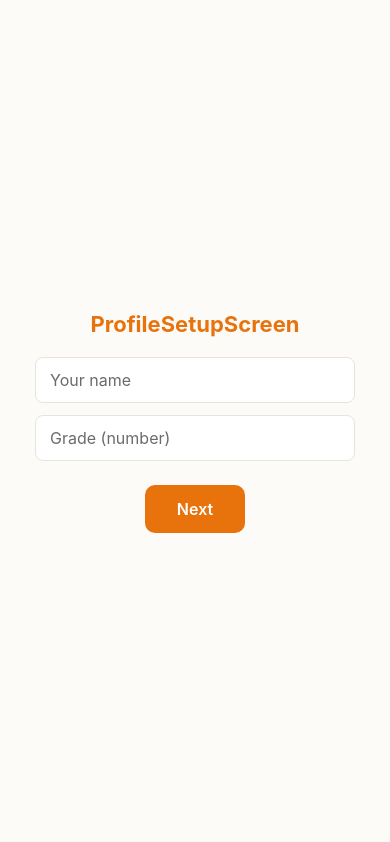
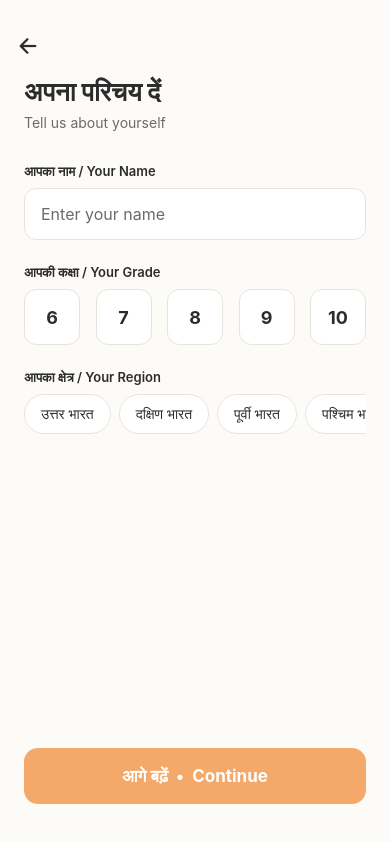
Before and after one commit to SohamMahajan788/multilingual-ai-tutor, a React Native app in the folder apps/mobile/: screen /ProfileSetup in a window 390 px wide. Built offline with nearby package versions, Linux system fonts and the light colour scheme; what react-native-worklets would draw is missing.

Commit message:
feat: ProfileSetup screen with name input, grade selector, region chips

```diff
--- a/apps/mobile/src/screens/onboarding/ProfileSetupScreen.tsx
+++ b/apps/mobile/src/screens/onboarding/ProfileSetupScreen.tsx
@@ -1,100 +1,323 @@
-import { useNavigation } from '@react-navigation/native';
-import type { StackNavigationProp } from '@react-navigation/stack';
-import React from 'react';
+import { Ionicons } from '@expo/vector-icons';
+import type { StackScreenProps } from '@react-navigation/stack';
+import React, { useCallback, useState } from 'react';
 import {
+  KeyboardAvoidingView,
+  Platform,
   Pressable,
+  ScrollView,
   StyleSheet,
   Text,
   TextInput,
   View,
 } from 'react-native';
+import { SafeAreaView } from 'react-native-safe-area-context';
 
 import type { OnboardingStackParamList } from '../../navigation/types';
 import { useAppStore } from '../../stores/appStore';
 
-type Nav = StackNavigationProp<OnboardingStackParamList, 'ProfileSetup'>;
+const GRADES = [6, 7, 8, 9, 10] as const;
+
+const REGIONS = [
+  'उत्तर भारत',
+  'दक्षिण भारत',
+  'पूर्वी भारत',
+  'पश्चिम भारत',
+  'मध्य भारत',
+  'उत्तर-पूर्व',
+] as const;
+
+type Props = StackScreenProps<OnboardingStackParamList, 'ProfileSetup'>;
 
 /**
- * Collects display name and grade before the guided tutorial.
+ * Collects learner name, grade, and region before the tutorial step.
  */
-export default function ProfileSetupScreen(): React.ReactElement {
-  const navigation = useNavigation<Nav>();
+export default function ProfileSetupScreen({
+  navigation,
+}: Props): React.ReactElement {
   const setStudentName = useAppStore((s) => s.setStudentName);
   const setStudentGrade = useAppStore((s) => s.setStudentGrade);
 
+  const [name, setName] = useState('');
+  const [selectedGrade, setSelectedGrade] = useState(0);
+  const [selectedRegion, setSelectedRegion] = useState('');
+
+  const canContinue = name.trim().length > 0 && selectedGrade !== 0;
+
+  const onContinue = useCallback(() => {
+    if (!canContinue) {
+      return;
+    }
+    setStudentName(name.trim());
+    setStudentGrade(selectedGrade);
+    navigation.navigate('Tutorial');
+  }, [canContinue, name, navigation, selectedGrade, setStudentGrade, setStudentName]);
+
   return (
-    <View style={styles.container}>
-      <Text style={styles.title}>ProfileSetupScreen</Text>
+    <SafeAreaView style={styles.safe} edges={['top', 'left', 'right', 'bottom']}>
+      <KeyboardAvoidingView
+        style={styles.keyboardView}
+        behavior={Platform.OS === 'ios' ? 'padding' : 'height'}
+      >
+        <ScrollView
+          style={styles.scroll}
+          contentContainerStyle={styles.scrollContent}
+          keyboardShouldPersistTaps="handled"
+          showsVerticalScrollIndicator={false}
+        >
+          <View style={styles.header}>
+            <Pressable
+              onPress={() => navigation.goBack()}
+              style={({ pressed }) => [styles.backBtn, pressed && styles.backPressed]}
+              accessibilityRole="button"
+              accessibilityLabel="Go back"
+            >
+              <Ionicons name="arrow-back" size={24} color="#2C2C2C" />
+            </Pressable>
+            <Text style={styles.headerTitle}>अपना परिचय दें</Text>
+            <Text style={styles.headerSubtitle}>Tell us about yourself</Text>
+          </View>
+
+          <View style={styles.section}>
+            <Text style={styles.label}>आपका नाम / Your Name</Text>
             <TextInput
-        style={styles.input}
-        placeholder="Your name"
+              value={name}
+              onChangeText={setName}
+              placeholder="Enter your name"
               placeholderTextColor="#6B6B6B"
-        onChangeText={setStudentName}
-        accessibilityLabel="Student name"
+              style={styles.nameInput}
+              autoCorrect={false}
+              autoCapitalize="words"
+              accessibilityLabel="Your name"
             />
-      <TextInput
-        style={styles.input}
-        placeholder="Grade (number)"
-        placeholderTextColor="#6B6B6B"
-        keyboardType="number-pad"
-        onChangeText={(t) => {
-          const n = parseInt(t, 10);
-          if (!Number.isNaN(n)) {
-            setStudentGrade(n);
-          }
-        }}
-        accessibilityLabel="Student grade"
-      />
+          </View>
+
+          <View style={styles.section}>
+            <Text style={styles.label}>आपकी कक्षा / Your Grade</Text>
+            <View style={styles.gradeRow}>
+              {GRADES.map((g) => {
+                const selected = selectedGrade === g;
+                return (
                   <Pressable
-        style={({ pressed }) => [styles.button, pressed && styles.buttonPressed]}
-        onPress={() => navigation.navigate('Tutorial')}
+                    key={g}
+                    onPress={() => setSelectedGrade(g)}
+                    style={({ pressed }) => [
+                      styles.gradeBtn,
+                      selected && styles.gradeBtnSelected,
+                      pressed && styles.gradeBtnPressed,
+                    ]}
+                    accessibilityRole="button"
+                    accessibilityState={{ selected }}
+                    accessibilityLabel={`Grade ${g}`}
                   >
-        <Text style={styles.buttonLabel}>Next</Text>
+                    <Text
+                      style={[
+                        styles.gradeBtnText,
+                        selected && styles.gradeBtnTextSelected,
+                      ]}
+                    >
+                      {g}
+                    </Text>
                   </Pressable>
+                );
+              })}
             </View>
+          </View>
+
+          <View style={styles.sectionRegion}>
+            <Text style={styles.label}>आपका क्षेत्र / Your Region</Text>
+            <ScrollView
+              horizontal
+              showsHorizontalScrollIndicator={false}
+              contentContainerStyle={styles.regionScrollContent}
+            >
+              {REGIONS.map((region) => {
+                const selected = selectedRegion === region;
+                return (
+                  <Pressable
+                    key={region}
+                    onPress={() => setSelectedRegion(region)}
+                    style={({ pressed }) => [
+                      styles.chip,
+                      selected && styles.chipSelected,
+                      pressed && styles.chipPressed,
+                    ]}
+                    accessibilityRole="button"
+                    accessibilityState={{ selected }}
+                    accessibilityLabel={region}
+                  >
+                    <Text
+                      style={[
+                        styles.chipText,
+                        selected && styles.chipTextSelected,
+                      ]}
+                    >
+                      {region}
+                    </Text>
+                  </Pressable>
+                );
+              })}
+            </ScrollView>
+          </View>
+
+          <Pressable
+            onPress={onContinue}
+            disabled={!canContinue}
+            style={({ pressed }) => [
+              styles.continueBtn,
+              !canContinue && styles.continueBtnDisabled,
+              pressed && canContinue && styles.continueBtnPressed,
+            ]}
+            accessibilityRole="button"
+            accessibilityState={{ disabled: !canContinue }}
+          >
+            <Text style={styles.continueLabel}>आगे बढ़ें  •  Continue</Text>
+          </Pressable>
+        </ScrollView>
+      </KeyboardAvoidingView>
+    </SafeAreaView>
   );
 }
 
 const styles = StyleSheet.create({
-  container: {
+  safe: {
     flex: 1,
+    backgroundColor: '#FDFBF7',
+  },
+  keyboardView: {
+    flex: 1,
+  },
+  scroll: {
+    flex: 1,
+  },
+  scrollContent: {
+    paddingHorizontal: 24,
+    paddingBottom: 40,
+    flexGrow: 1,
+  },
+  header: {
+    marginTop: 24,
+    marginBottom: 32,
+  },
+  backBtn: {
+    width: 44,
+    height: 44,
+    alignItems: 'flex-start',
+    justifyContent: 'center',
+    marginBottom: 8,
+    marginLeft: -8,
+  },
+  backPressed: {
+    opacity: 0.6,
+  },
+  headerTitle: {
+    fontSize: 26,
+    fontWeight: '800',
+    color: '#2C2C2C',
+  },
+  headerSubtitle: {
+    fontSize: 14,
+    color: '#6B6B6B',
+    marginTop: 6,
+  },
+  section: {
+    marginBottom: 24,
+  },
+  sectionRegion: {
+    marginBottom: 32,
+  },
+  label: {
+    fontSize: 13,
+    fontWeight: '600',
+    color: '#2C2C2C',
+    marginBottom: 8,
+  },
+  nameInput: {
+    height: 52,
+    borderRadius: 12,
+    borderWidth: 1.5,
+    borderColor: '#E8E4DC',
+    backgroundColor: '#FFFFFF',
+    paddingHorizontal: 16,
+    fontSize: 16,
+    color: '#2C2C2C',
+  },
+  gradeRow: {
+    flexDirection: 'row',
+    flexWrap: 'nowrap',
+    justifyContent: 'space-between',
+    columnGap: 8,
+  },
+  gradeBtn: {
+    width: 56,
+    height: 56,
+    borderRadius: 12,
+    borderWidth: 1.5,
+    borderColor: '#E8E4DC',
+    backgroundColor: '#FFFFFF',
     alignItems: 'center',
     justifyContent: 'center',
-    padding: 24,
-    backgroundColor: '#FDFBF7',
-    gap: 12,
   },
-  title: {
-    fontSize: 22,
+  gradeBtnSelected: {
+    backgroundColor: '#E8720C',
+    borderColor: '#E8720C',
+  },
+  gradeBtnPressed: {
+    opacity: 0.9,
+  },
+  gradeBtnText: {
+    fontSize: 18,
     fontWeight: '700',
-    color: '#E8720C',
-    marginBottom: 8,
+    color: '#2C2C2C',
   },
-  input: {
-    width: '100%',
-    maxWidth: 320,
-    borderWidth: 1,
+  gradeBtnTextSelected: {
+    color: '#FFFFFF',
+  },
+  regionScrollContent: {
+    flexDirection: 'row',
+    alignItems: 'center',
+    paddingRight: 8,
+  },
+  chip: {
+    paddingHorizontal: 16,
+    paddingVertical: 10,
+    borderRadius: 20,
+    marginRight: 8,
+    borderWidth: 1.5,
     borderColor: '#E8E4DC',
-    borderRadius: 8,
-    paddingVertical: 12,
-    paddingHorizontal: 14,
-    fontSize: 16,
-    color: '#2C2C2C',
     backgroundColor: '#FFFFFF',
   },
-  button: {
-    marginTop: 12,
+  chipSelected: {
     backgroundColor: '#E8720C',
-    paddingVertical: 14,
-    paddingHorizontal: 32,
-    borderRadius: 10,
+    borderColor: '#E8720C',
   },
-  buttonPressed: {
-    opacity: 0.85,
+  chipPressed: {
+    opacity: 0.9,
   },
-  buttonLabel: {
+  chipText: {
+    fontSize: 14,
+    color: '#2C2C2C',
+  },
+  chipTextSelected: {
     color: '#FFFFFF',
-    fontSize: 16,
-    fontWeight: '600',
+  },
+  continueBtn: {
+    height: 56,
+    borderRadius: 14,
+    backgroundColor: '#E8720C',
+    alignItems: 'center',
+    justifyContent: 'center',
+    marginTop: 'auto',
+  },
+  continueBtnDisabled: {
+    backgroundColor: '#F4A96A',
+  },
+  continueBtnPressed: {
+    opacity: 0.9,
+  },
+  continueLabel: {
+    fontSize: 17,
+    fontWeight: '700',
+    color: '#FFFFFF',
   },
 });
```
Lines whose indentation alone changed are shown as unchanged.
